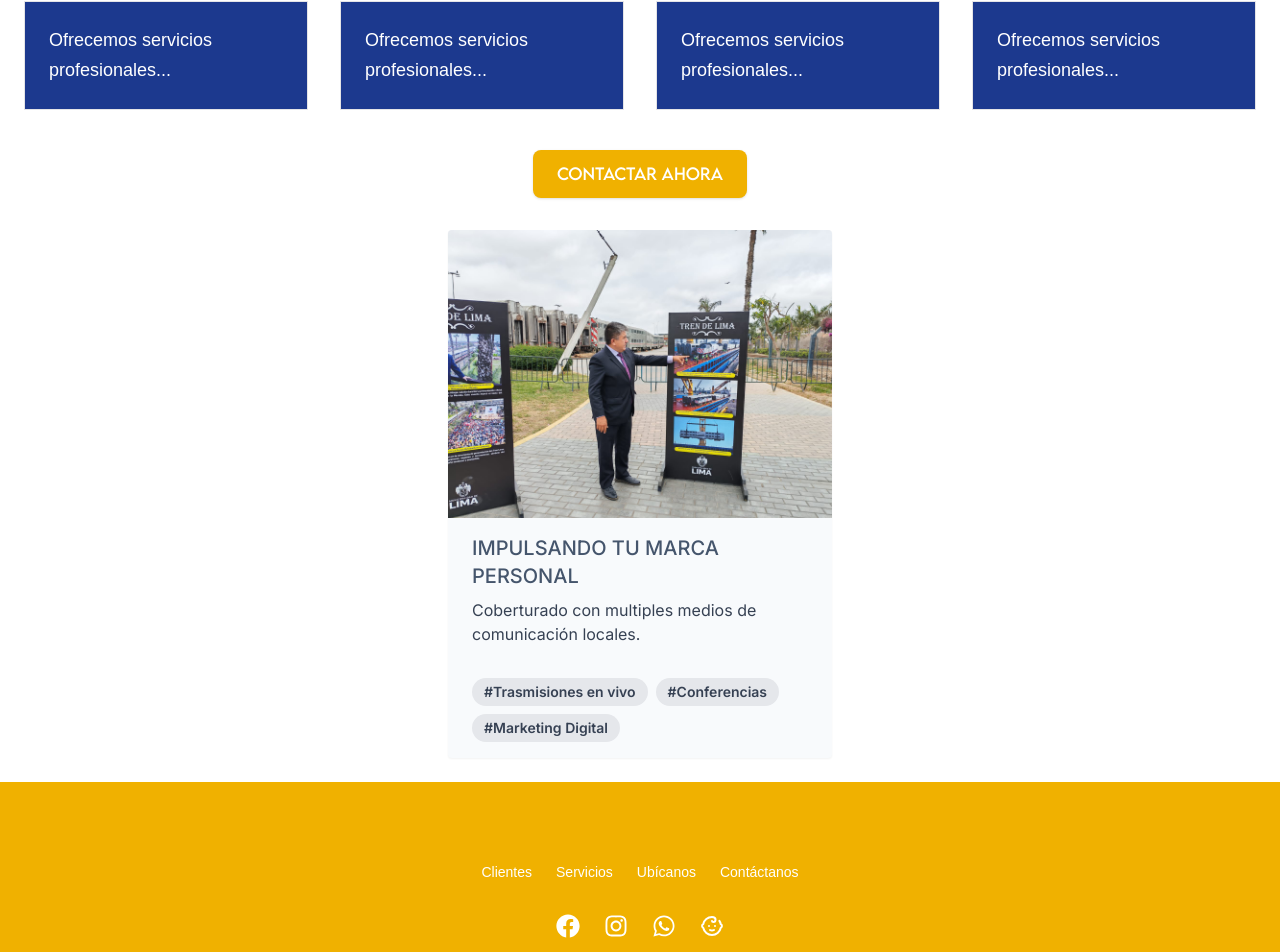
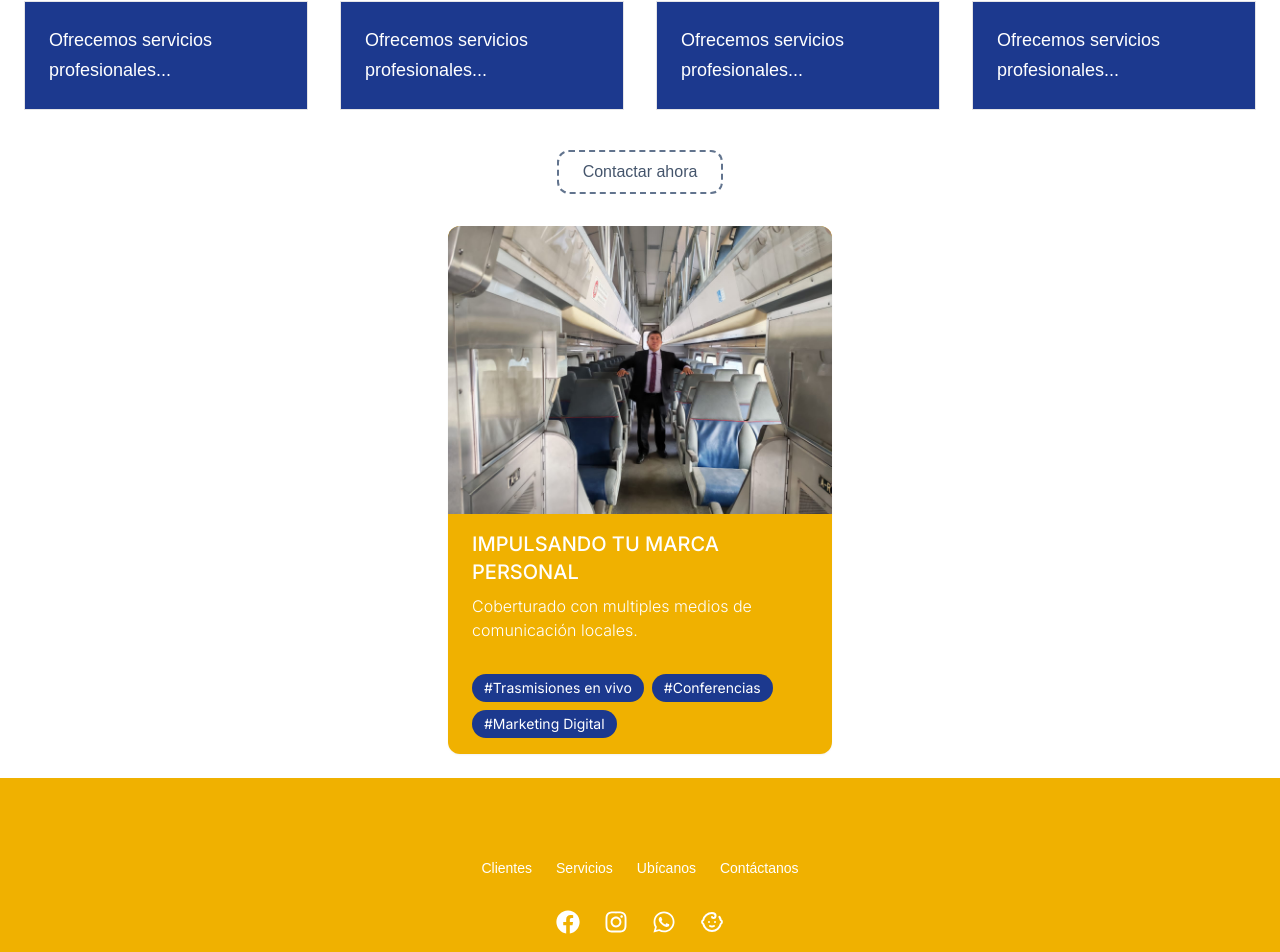
Before and after one commit to bitskoch/ciguena_landing, a Next.js app: page / in a window 1280 px wide. Shown: the part 1144-2096 px from the top of the page. Built offline with nearby package versions, Linux system fonts and the light colour scheme; a web font is replaced by a local one.

Commit message:
udpate card with transition

```diff
--- a/app/page.tsx
+++ b/app/page.tsx
@@ -2,6 +2,7 @@ import Link from "next/link";
 import Image from "next/image";
 import HeroTitle from "@/components/HeroTitle";
 import { ArrowRight } from "lucide-react";
+import Card from "@/components/Card";
 
 export default function Home() {
   return (
@@ -156,41 +157,34 @@ export default function Home() {
       <div className="justify-center flex gap-4">
         <Link
           href="/contactanos"
-          className="bg-yellow-500 hover:bg-blue-900 text-white font-after h-12 px-6 rounded-lg flex items-center justify-center transition-colors shadow-sm"
+          className="border-2 rounded-xl border-slate-500 border-dashed px-6 py-2 text-slate-600 "
         >
           Contactar ahora
         </Link>
       </div>
       <div className="flex justify-center mt-8 mx-8">
-        <div className="max-w-sm bg bg-slate-50 overflow-hidden rounded shadow-xs">
-          <Image
-            src="/images/carlos.jpg"
-            alt="Sunset in the mountains"
-            width={400}
-            height={250}
-            className="w-full"
-          />
-
+        <div className="max-w-sm bg bg-yellow-500 overflow-hidden rounded-xl shadow-xs">
+          <Card />
           <div className="font-inter px-6 py-4">
-            <div className="font-medium mb-2 text-xl text-slate-600 font-bold">
+            <div className="font-medium mb-2 text-xl text-white font-bold">
               IMPULSANDO TU MARCA PERSONAL
             </div>
 
-            <p className="text-base text-gray-700">
+            <p className="text-base text-white font-light">
               Coberturado con multiples medios de comunicación locales.
             </p>
           </div>
 
           <div className="font-inter px-6 pt-4 pb-2">
-            <span className="mr-2 mb-2 inline-block rounded-full bg-gray-200 px-3 py-1 text-sm font-semibold text-gray-700">
+            <span className="mr-2 mb-2 inline-block rounded-full bg-blue-900 px-3 py-1 text-sm text-white">
               #Trasmisiones en vivo
             </span>
 
-            <span className="mr-2 mb-2 inline-block rounded-full bg-gray-200 px-3 py-1 text-sm font-semibold text-gray-700">
+            <span className="mr-2 mb-2 inline-block rounded-full bg-blue-900 px-3 py-1 text-sm text-white">
               #Conferencias
             </span>
 
-            <span className="mr-2 mb-2 inline-block rounded-full bg-gray-200 px-3 py-1 text-sm font-semibold text-gray-700">
+            <span className="mr-2 mb-2 inline-block rounded-full bg-blue-900 px-3 py-1 text-sm text-white">
               #Marketing Digital
             </span>
           </div>
--- /dev/null
+++ b/components/Card.tsx
@@ -0,0 +1,37 @@
+"use client";
+
+import Image from "next/image";
+import { useEffect, useState } from "react";
+
+const smallImages = [
+    "/images/carlos.jpg",
+    "/images/carlos2.jpg",
+    "/images/carlos3.jpg",
+];
+
+export default function Card() {
+    const [currentImage, setCurrentImage] = useState(0);
+
+    useEffect(() => {
+        const interval = setInterval(() => {
+            setCurrentImage((prev) => {
+                const next = (prev + 1) % smallImages.length;
+                return next;
+            });
+        }, 3000);
+
+        return () => clearInterval(interval);
+    }, []);
+
+    return (
+        <div>
+            <Image
+                key={currentImage} //para usar el mismo efecto en cada imagen
+                src={smallImages[currentImage]}
+                alt="Carlos"
+                width={400}
+                height={250}
+            />
+        </div>
+    );
+}
--- a/next.config.ts
+++ b/next.config.ts
@@ -1,11 +1,5 @@
 import type { NextConfig } from "next";
 
-const nextConfig: NextConfig = {
-  output: 'export',
-  images: {
-    unoptimized: true,
-  },
-  allowedDevOrigins: ['10.38.221.211'],
-};
+const nextConfig: NextConfig = {};
 
 export default nextConfig;
```
Also changed, not shown: public/images/carlos2.jpg (added), public/images/carlos3.jpg (added).
